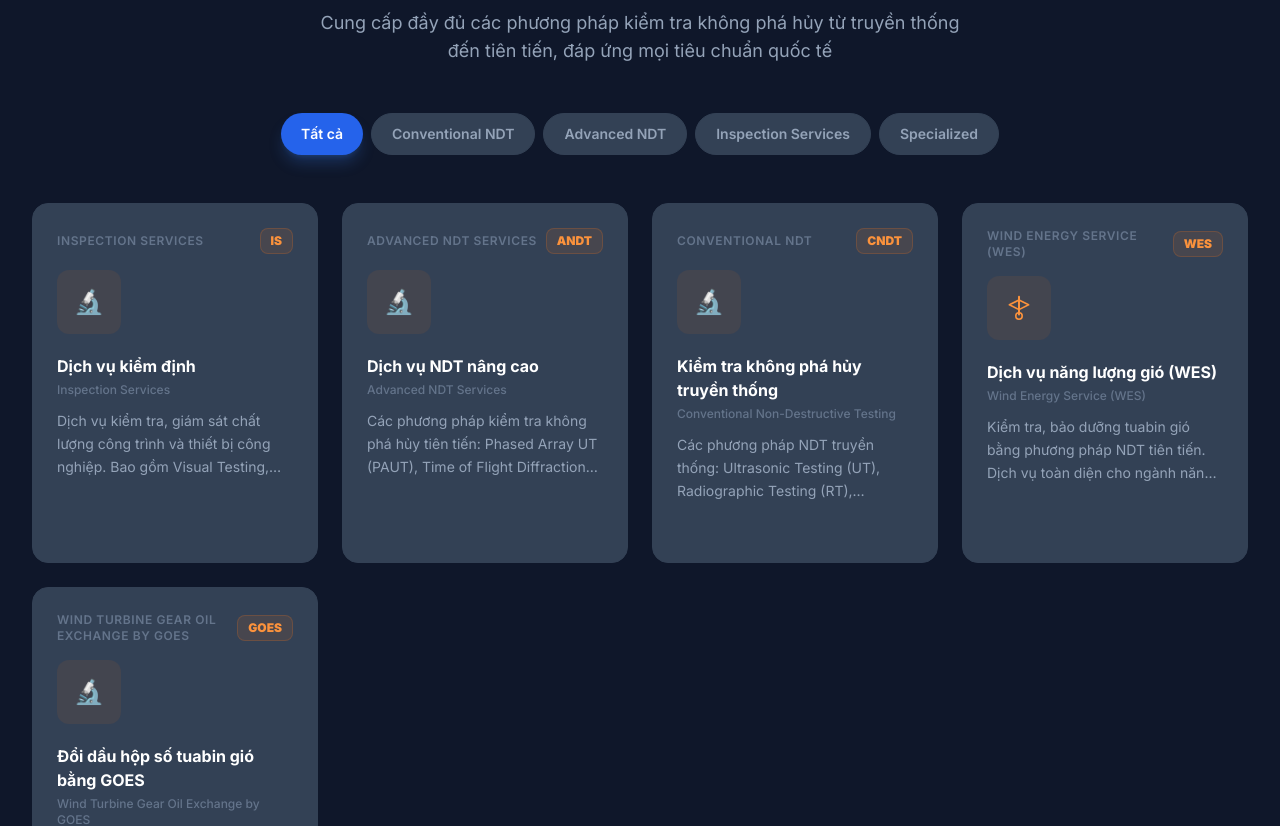
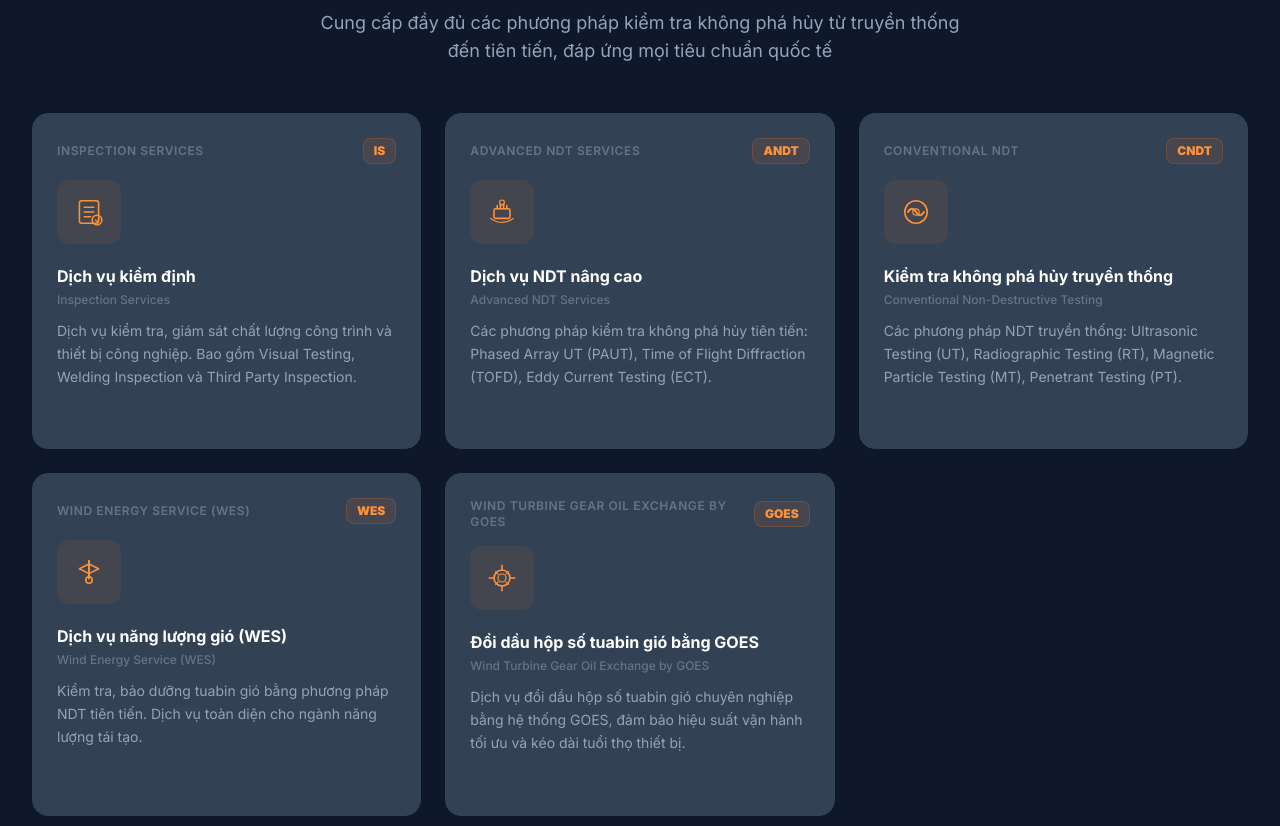
Before and after one commit to Nhut-dz/alpha-ndt, a React (Vite) app: page / in a window 1280 px wide. Shown: the part 2354-3180 px from the top of the page. Built offline with nearby package versions, Linux system fonts and the light colour scheme.

Commit message:
Fix Services: bỏ filter tabs cũ, hiển thị đúng 5 dịch vụ chính, grid 3 cột

```diff
--- a/src/components/Services.jsx
+++ b/src/components/Services.jsx
@@ -20,7 +20,7 @@ function useFadeIn(threshold = 0.1) {
   return { ref, visible };
 }
 
-const categoriesEN = ["Conventional NDT", "Advanced NDT", "Inspection Services", "Specialized"];
+// No filter needed - each service is its own category
 
 // SVG icons for each service (more professional than emoji in production)
 const ServiceIcon = ({ code }) => {
@@ -81,6 +81,37 @@ const ServiceIcon = ({ code }) => {
         <circle cx="20" cy="30" r="4" stroke="currentColor" strokeWidth="2" />
       </svg>
     ),
+    IS: (
+      <svg viewBox="0 0 40 40" className="w-8 h-8" fill="none">
+        <rect x="8" y="6" width="24" height="28" rx="3" stroke="currentColor" strokeWidth="2" />
+        <path d="M14 14h12M14 20h12M14 26h8" stroke="currentColor" strokeWidth="2" strokeLinecap="round" />
+        <circle cx="30" cy="30" r="6" stroke="currentColor" strokeWidth="2" />
+        <path d="M28 30l2 2 3-3" stroke="currentColor" strokeWidth="1.5" strokeLinecap="round" strokeLinejoin="round" />
+      </svg>
+    ),
+    ANDT: (
+      <svg viewBox="0 0 40 40" className="w-8 h-8" fill="none">
+        <rect x="10" y="16" width="20" height="12" rx="2" stroke="currentColor" strokeWidth="2" />
+        <path d="M14 16V12M18 16V10M22 16V10M26 16V12" stroke="currentColor" strokeWidth="2" strokeLinecap="round" />
+        <path d="M6 28 Q20 38 34 28" stroke="currentColor" strokeWidth="1.5" strokeLinecap="round" />
+        <circle cx="20" cy="8" r="3" stroke="currentColor" strokeWidth="1.5" />
+      </svg>
+    ),
+    CNDT: (
+      <svg viewBox="0 0 40 40" className="w-8 h-8" fill="none">
+        <circle cx="20" cy="20" r="14" stroke="currentColor" strokeWidth="2" />
+        <path d="M10 20 Q15 12 20 20 Q25 28 30 20" stroke="currentColor" strokeWidth="2.5" strokeLinecap="round" />
+        <circle cx="20" cy="20" r="4" stroke="currentColor" strokeWidth="1.5" />
+      </svg>
+    ),
+    GOES: (
+      <svg viewBox="0 0 40 40" className="w-8 h-8" fill="none">
+        <circle cx="20" cy="20" r="10" stroke="currentColor" strokeWidth="2" />
+        <circle cx="20" cy="20" r="5" stroke="currentColor" strokeWidth="1.5" />
+        <path d="M20 4v6M20 30v6M4 20h6M30 20h6" stroke="currentColor" strokeWidth="2" strokeLinecap="round" />
+        <path d="M12 12l3 3M25 25l3 3M12 28l3-3M25 15l3-3" stroke="currentColor" strokeWidth="1.5" strokeLinecap="round" />
+      </svg>
+    ),
   };
   return icons[code] || <span className="text-2xl">🔬</span>;
 };
@@ -88,19 +119,7 @@ const ServiceIcon = ({ code }) => {
 export default function Services() {
   const { ref: sectionRef, visible } = useFadeIn();
   const { lang } = useLang();
-  const allLabel = t(lang, "services.all");
-  const categories = [allLabel, ...categoriesEN];
-  const [activeFilter, setActiveFilter] = useState(allLabel);
   const [hoveredId, setHoveredId] = useState(null);
-
-  // Reset filter when lang changes so "All"/"Tất cả" stays valid
-  useEffect(() => {
-    setActiveFilter(t(lang, "services.all"));
-  }, [lang]);
-
-  const filtered = activeFilter === allLabel
-    ? services
-    : services.filter((s) => s.category === activeFilter);
 
   return (
     <section id="services" className="py-24 bg-slate-900" ref={sectionRef}>
@@ -125,30 +144,9 @@ export default function Services() {
           </p>
         </div>
 
-        {/* Filter tabs */}
-        <div
-          className={`flex flex-wrap justify-center gap-2 mb-12 transition-all duration-700 delay-100 ${
-            visible ? "opacity-100 translate-y-0" : "opacity-0 translate-y-4"
-          }`}
-        >
-          {categories.map((cat) => (
-            <button
-              key={cat}
-              onClick={() => setActiveFilter(cat)}
-              className={`px-5 py-2.5 rounded-full text-sm font-semibold transition-all duration-200 ${
-                activeFilter === cat
-                  ? "bg-blue-600 text-white shadow-lg shadow-blue-500/25"
-                  : "bg-slate-700 text-slate-400 hover:bg-slate-700 hover:text-white border border-slate-700"
-              }`}
-            >
-              {cat}
-            </button>
-          ))}
-        </div>
-
         {/* Services Grid */}
-        <div className="grid sm:grid-cols-2 lg:grid-cols-4 gap-6">
-          {filtered.map((service, i) => (
+        <div className="grid sm:grid-cols-2 lg:grid-cols-3 gap-6">
+          {services.map((service, i) => (
             <div
               key={service.id}
               onMouseEnter={() => setHoveredId(service.id)}
```
